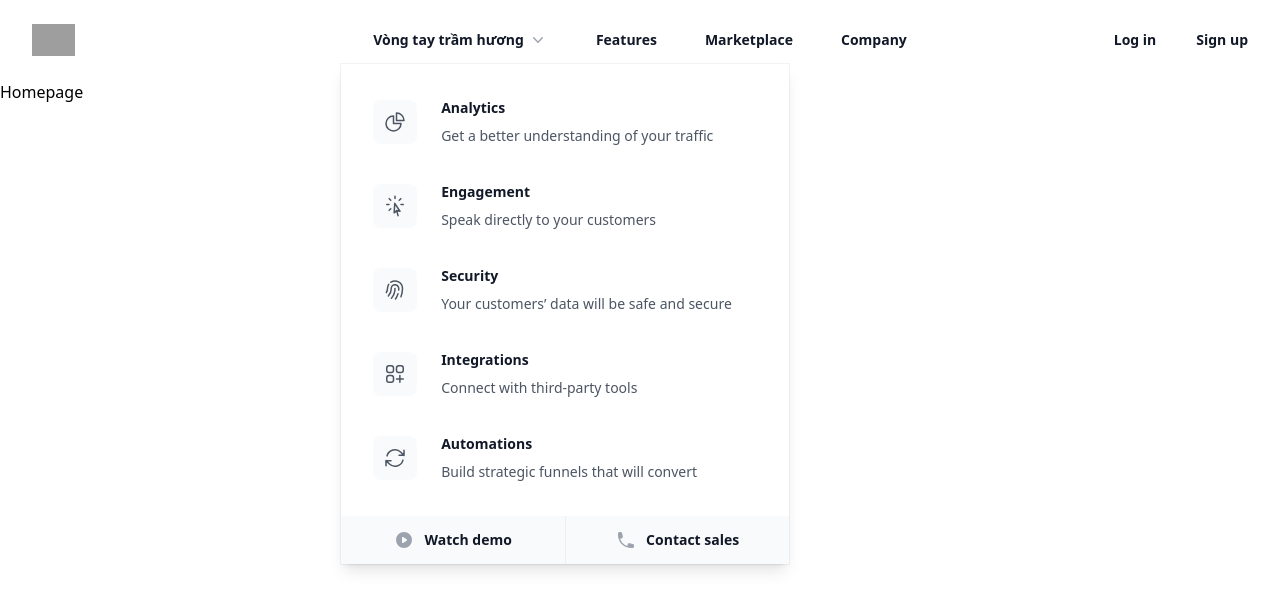
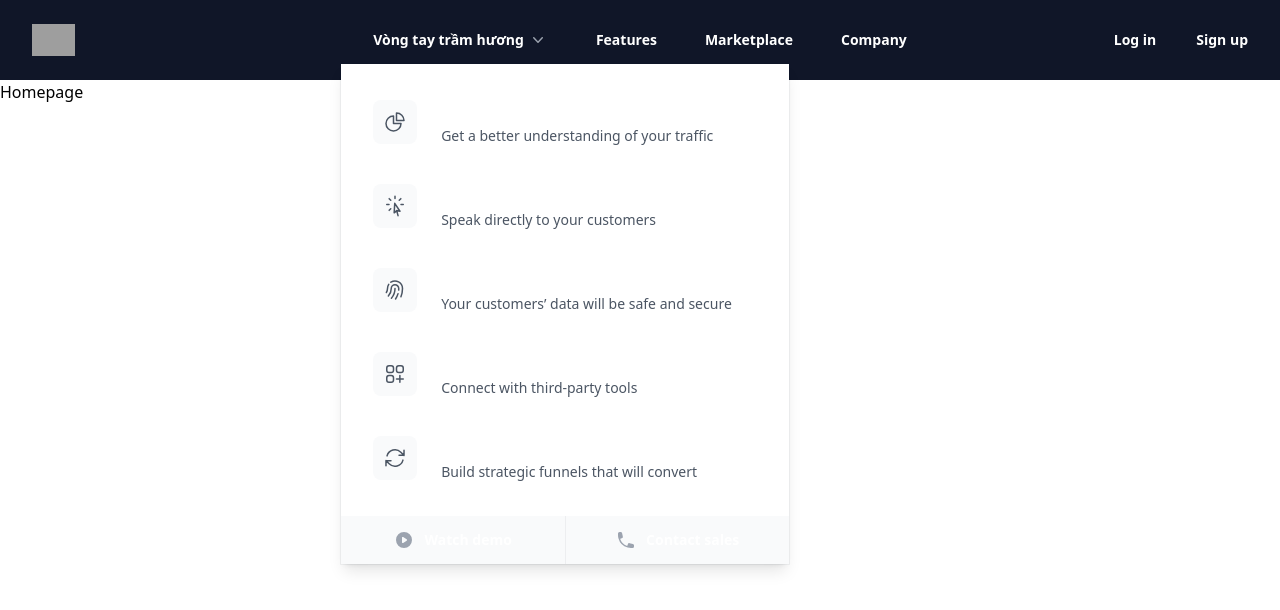
Before and after one commit to nguyendinhtu2002/TRAM, a React (Create React App) app: page / in a window 1280 px wide. Both pictures are taken after a click on the button "Vòng tay trầm hương". Shown: the top 610 px of the page. Built offline with nearby package versions, Linux system fonts and the light colour scheme; grey boxes are pictures that could not be loaded.

Commit message:
update reponsive header

```diff
--- a/src/Component/HeaderComponent/Header.jsx
+++ b/src/Component/HeaderComponent/Header.jsx
@@ -8,11 +8,11 @@ function Header() {
     }
     return (
         <div>
-            <header className="bg-white">
-                <nav className="mx-auto flex max-w-7xl items-center justify-between p-6 lg:px-8" aria-label="Global">
+            <header className="bg-[#101628]">
+                <nav className="max-[1020px]:hidden mx-auto flex max-w-7xl items-center justify-between p-6 lg:px-8" aria-label="Global">
                     <div className="flex lg:flex-1">
                         <a href="#" className="-m-1.5 p-1.5">
-                            <span className="sr-only">Your Company</span>
+                            <span className="sr-only text-white">Your Company</span>
                             <img className="h-8 w-auto"
                                  src="https://tailwindui.com/img/logos/mark.svg?color=indigo&shade=600" alt=""/>
                         </a>
@@ -31,7 +31,7 @@ function Header() {
                     <div className="hidden lg:flex lg:gap-x-12">
                         <div className="relative">
                             <button type="button"
-                                    className="flex items-center gap-x-1 text-sm font-semibold leading-6 text-gray-900"
+                                    className="flex items-center gap-x-1 text-sm font-semibold leading-6 text-white"
                                     aria-expanded="false"
                                     onClick={(e) => handleClick(true)}>
                                 Vòng tay trầm hương
@@ -63,7 +63,7 @@ function Header() {
                                             </svg>
                                         </div>
                                         <div className="flex-auto">
-                                            <a href="#" className="block font-semibold text-gray-900">
+                                            <a href="#" className="block font-semibold text-white">
                                                 Analytics
                                                 <span className="absolute inset-0"></span>
                                             </a>
@@ -84,7 +84,7 @@ function Header() {
                                             </svg>
                                         </div>
                                         <div className="flex-auto">
-                                            <a href="#" className="block font-semibold text-gray-900">
+                                            <a href="#" className="block font-semibold text-white">
                                                 Engagement
                                                 <span className="absolute inset-0"></span>
                                             </a>
@@ -104,7 +104,7 @@ function Header() {
                                             </svg>
                                         </div>
                                         <div className="flex-auto">
-                                            <a href="#" className="block font-semibold text-gray-900">
+                                            <a href="#" className="block font-semibold text-white">
                                                 Security
                                                 <span className="absolute inset-0"></span>
                                             </a>
@@ -125,7 +125,7 @@ function Header() {
                                             </svg>
                                         </div>
                                         <div className="flex-auto">
-                                            <a href="#" className="block font-semibold text-gray-900">
+                                            <a href="#" className="block font-semibold text-white">
                                                 Integrations
                                                 <span className="absolute inset-0"></span>
                                             </a>
@@ -145,7 +145,7 @@ function Header() {
                                             </svg>
                                         </div>
                                         <div className="flex-auto">
-                                            <a href="#" className="block font-semibold text-gray-900">
+                                            <a href="#" className="block font-semibold text-white">
                                                 Automations
                                                 <span className="absolute inset-0"></span>
                                             </a>
@@ -156,7 +156,7 @@ function Header() {
                                 </div>
                                 <div className="grid grid-cols-2 divide-x divide-gray-900/5 bg-gray-50">
                                     <a href="#"
-                                       className="flex items-center justify-center gap-x-2.5 p-3 text-sm font-semibold leading-6 text-gray-900 hover:bg-gray-100">
+                                       className="flex items-center justify-center gap-x-2.5 p-3 text-sm font-semibold leading-6 text-white hover:bg-gray-100">
                                         <svg className="h-5 w-5 flex-none text-gray-400" viewBox="0 0 20 20"
                                              fill="currentColor" aria-hidden="true">
                                             <path fill-rule="evenodd"
@@ -166,7 +166,7 @@ function Header() {
                                         Watch demo
                                     </a>
                                     <a href="#"
-                                       className="flex items-center justify-center gap-x-2.5 p-3 text-sm font-semibold leading-6 text-gray-900 hover:bg-gray-100">
+                                       className="flex items-center justify-center gap-x-2.5 p-3 text-sm font-semibold leading-6 text-white hover:bg-gray-100">
                                         <svg className="h-5 w-5 flex-none text-gray-400" viewBox="0 0 20 20"
                                              fill="currentColor" aria-hidden="true">
                                             <path fill-rule="evenodd"
@@ -179,13 +179,13 @@ function Header() {
                             </div>
                         </div>
 
-                        <a href="#" className="text-sm font-semibold leading-6 text-gray-900">Features</a>
-                        <a href="#" className="text-sm font-semibold leading-6 text-gray-900">Marketplace</a>
-                        <a href="#" className="text-sm font-semibold leading-6 text-gray-900">Company</a>
+                        <a href="#" className="text-sm font-semibold leading-6 text-white">Features</a>
+                        <a href="#" className="text-sm font-semibold leading-6 text-white">Marketplace</a>
+                        <a href="#" className="text-sm font-semibold leading-6 text-white">Company</a>
                     </div>
                     <div className="hidden lg:flex lg:flex-1 lg:justify-end gap-10">
-                        <a href="#" className="text-sm font-semibold leading-6 text-gray-900">Log in</a>
-                        <a href="#" className="text-sm font-semibold leading-6 text-gray-900">Sign up</a>
+                        <a href="#" className="text-sm font-semibold leading-6 text-white">Log in</a>
+                        <a href="#" className="text-sm font-semibold leading-6 text-white">Sign up</a>
                     </div>
                 </nav>
 
@@ -194,7 +194,7 @@ function Header() {
                     {/*Background backdrop, show/hide based on slide-over state. */}
                     <div className="fixed inset-0 z-10"></div>
                     <div
-                        className="fixed inset-y-0 right-0 z-10 w-full overflow-y-auto bg-white px-6 py-6 sm:max-w-sm sm:ring-1 sm:ring-gray-900/10">
+                        className="fixed inset-y-0 right-0 z-10 w-full overflow-y-auto bg-[#101628] px-6 py-6 sm:max-w-sm sm:ring-1 sm:ring-gray-900/10">
                         <div className="flex items-center justify-between">
                             <a href="#" className="-m-1.5 p-1.5">
                                 <span className="sr-only">Your Company</span>
@@ -214,7 +214,7 @@ function Header() {
                                 <div className="space-y-2 py-6">
                                     <div className="-mx-3">
                                         <button type="button"
-                                                className="flex w-full items-center justify-between rounded-lg py-2 pl-3 pr-3.5 text-base font-semibold leading-7 text-gray-900 hover:bg-gray-50"
+                                                className="flex w-full items-center justify-between rounded-lg py-2 pl-3 pr-3.5 text-base font-semibold leading-7 text-white hover:bg-gray-50"
                                                 aria-controls="disclosure-1" aria-expanded="false"
                                                 onClick={(e) => handleClick(true)}>
                                             Vòng tay trầm hương
@@ -229,33 +229,33 @@ function Header() {
                                         <div className={!mobileMenuOpen ? "hidden mt-2 space-y-2" : "mt-2 space-y-2"}
                                              id="disclosure-1">
                                             <a href="#"
-                                               className="block rounded-lg py-2 pl-6 pr-3 text-sm font-semibold leading-7 text-gray-900 hover:bg-gray-50">Analytics</a>
+                                               className="block rounded-lg py-2 pl-6 pr-3 text-sm font-semibold leading-7 text-white hover:bg-gray-50">Analytics</a>
                                             <a href="#"
-                                               className="block rounded-lg py-2 pl-6 pr-3 text-sm font-semibold leading-7 text-gray-900 hover:bg-gray-50">Engagement</a>
+                                               className="block rounded-lg py-2 pl-6 pr-3 text-sm font-semibold leading-7 text-white hover:bg-gray-50">Engagement</a>
                                             <a href="#"
-                                               className="block rounded-lg py-2 pl-6 pr-3 text-sm font-semibold leading-7 text-gray-900 hover:bg-gray-50">Security</a>
+                                               className="block rounded-lg py-2 pl-6 pr-3 text-sm font-semibold leading-7 text-white hover:bg-gray-50">Security</a>
                                             <a href="#"
-                                               className="block rounded-lg py-2 pl-6 pr-3 text-sm font-semibold leading-7 text-gray-900 hover:bg-gray-50">Integrations</a>
+                                               className="block rounded-lg py-2 pl-6 pr-3 text-sm font-semibold leading-7 text-white hover:bg-gray-50">Integrations</a>
                                             <a href="#"
-                                               className="block rounded-lg py-2 pl-6 pr-3 text-sm font-semibold leading-7 text-gray-900 hover:bg-gray-50">Automations</a>
+                                               className="block rounded-lg py-2 pl-6 pr-3 text-sm font-semibold leading-7 text-white hover:bg-gray-50">Automations</a>
                                             <a href="#"
-                                               className="block rounded-lg py-2 pl-6 pr-3 text-sm font-semibold leading-7 text-gray-900 hover:bg-gray-50">Watch
+                                               className="block rounded-lg py-2 pl-6 pr-3 text-sm font-semibold leading-7 text-white hover:bg-gray-50">Watch
                                                 demo</a>
                                             <a href="#"
-                                               className="block rounded-lg py-2 pl-6 pr-3 text-sm font-semibold leading-7 text-gray-900 hover:bg-gray-50">Contact
+                                               className="block rounded-lg py-2 pl-6 pr-3 text-sm font-semibold leading-7 text-white hover:bg-gray-50">Contact
                                                 sales</a>
                                         </div>
                                     </div>
                                     <a href="#"
-                                       className="-mx-3 block rounded-lg px-3 py-2 text-base font-semibold leading-7 text-gray-900 hover:bg-gray-50">Features</a>
+                                       className="-mx-3 block rounded-lg px-3 py-2 text-base font-semibold leading-7 text-white hover:bg-gray-50">Features</a>
                                     <a href="#"
-                                       className="-mx-3 block rounded-lg px-3 py-2 text-base font-semibold leading-7 text-gray-900 hover:bg-gray-50">Marketplace</a>
+                                       className="-mx-3 block rounded-lg px-3 py-2 text-base font-semibold leading-7 text-white hover:bg-gray-50">Marketplace</a>
                                     <a href="#"
-                                       className="-mx-3 block rounded-lg px-3 py-2 text-base font-semibold leading-7 text-gray-900 hover:bg-gray-50">Company</a>
+                                       className="-mx-3 block rounded-lg px-3 py-2 text-base font-semibold leading-7 text-white hover:bg-gray-50">Company</a>
                                 </div>
                                 <div className="py-6">
                                     <a href="#"
-                                       className="-mx-3 block rounded-lg px-3 py-2.5 text-base font-semibold leading-7 text-gray-900 hover:bg-gray-50">Log
+                                       className="-mx-3 block rounded-lg px-3 py-2.5 text-base font-semibold leading-7 text-white hover:bg-gray-50">Log
                                         in</a>
                                 </div>
                             </div>
```
